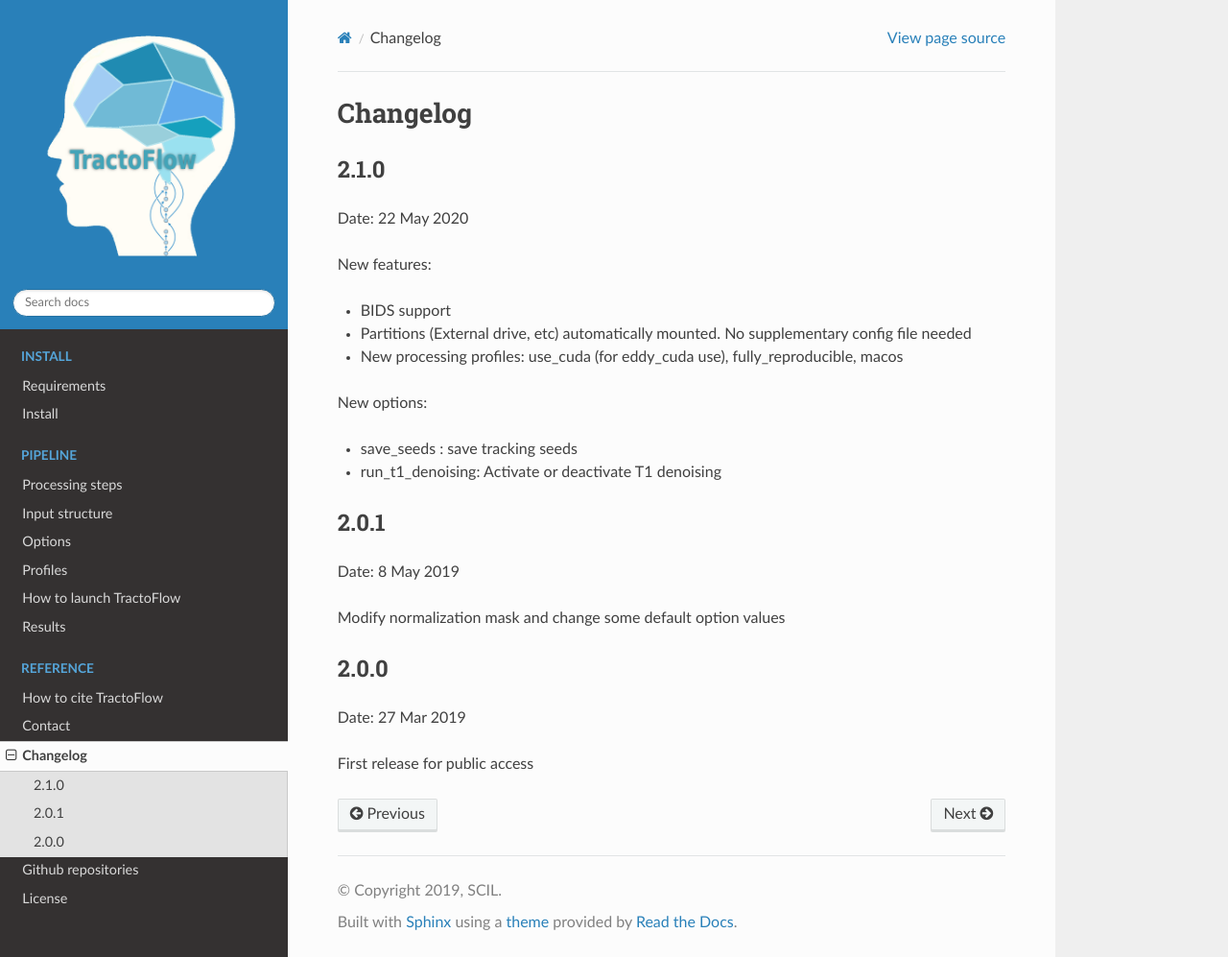
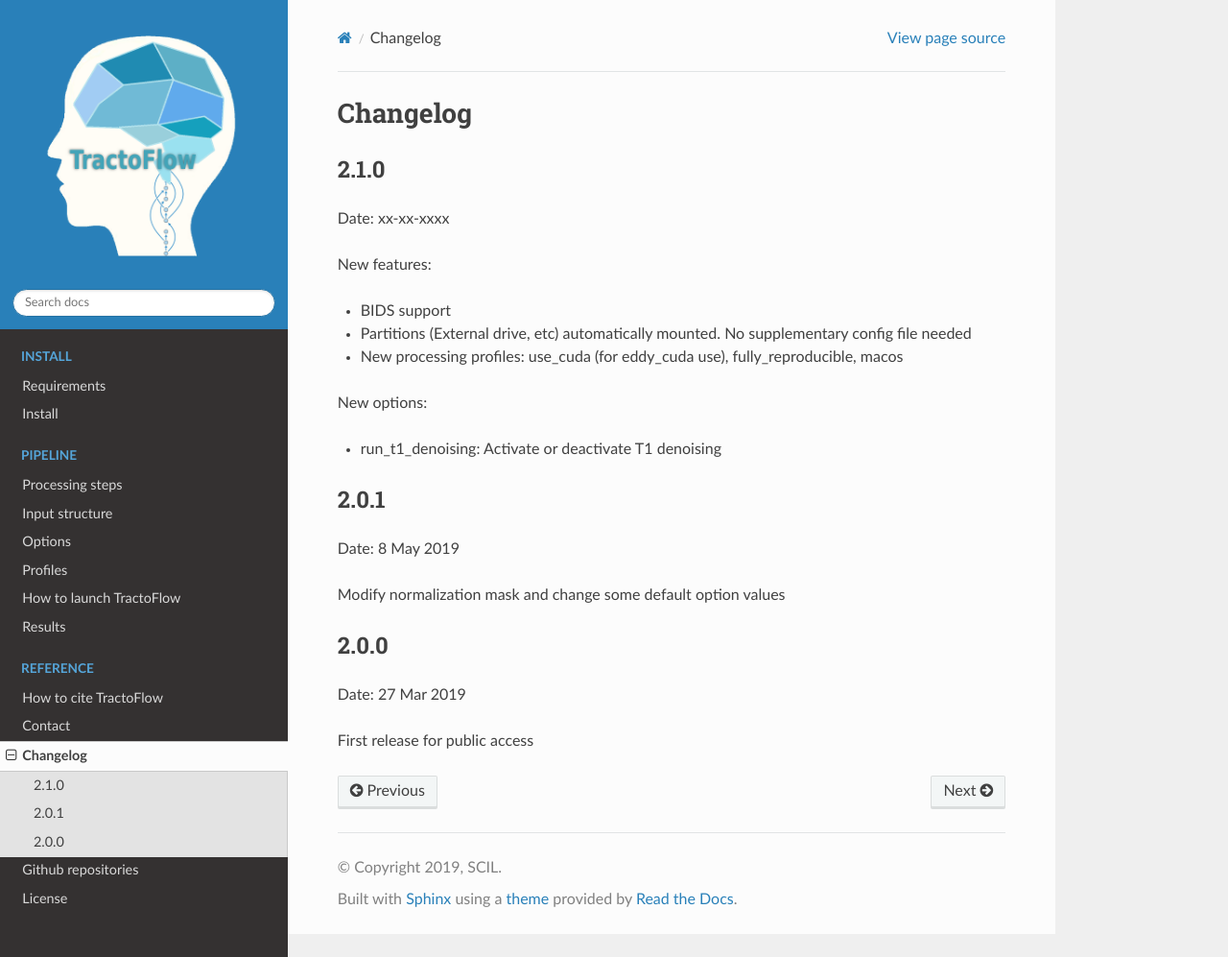
Before and after one commit to scilus/tractoflow_documentation, a Sphinx documentation site: the page built from source/reference/changelog.rst, in a window 1280 px wide and 997 px high. Shown: the whole window at 96% size. Built offline with Sphinx 7.4.7 and the Read the Docs theme 2.0.0, drawn with Linux system fonts in a browser that asks for light colours.

Commit message:
Remove save seeds

```diff
--- a/source/pipeline/options.rst
+++ b/source/pipeline/options.rst
@@ -176,9 +176,6 @@ Options list
     Compression error threshold in mm.
     See [Presseau et al Neuroimage 2015] and [Rheault et al Front Neuroinform 2017]
 
-``--save_seeds BOOL`` (default: true)
-    Save tracking seeds in the output tractogram.
-
 ``--template_t1 PATH`` (default: /human-data/mni_152_sym_09c/t1)
     Path to the template T1 directory for antsBrainExtraction.
     The folder must contain t1_template.nii.gz and t1_brain_probability_map.nii.gz.
--- a/source/reference/changelog.rst
+++ b/source/reference/changelog.rst
@@ -3,7 +3,7 @@ Changelog
 
 2.1.0
 #########
-Date: 22 May 2020
+Date: xx-xx-xxxx
 
 New features:
 
@@ -13,7 +13,6 @@ New features:
 
 New options:
 
-- save_seeds : save tracking seeds
 - run_t1_denoising: Activate or deactivate T1 denoising
 
 2.0.1
```
